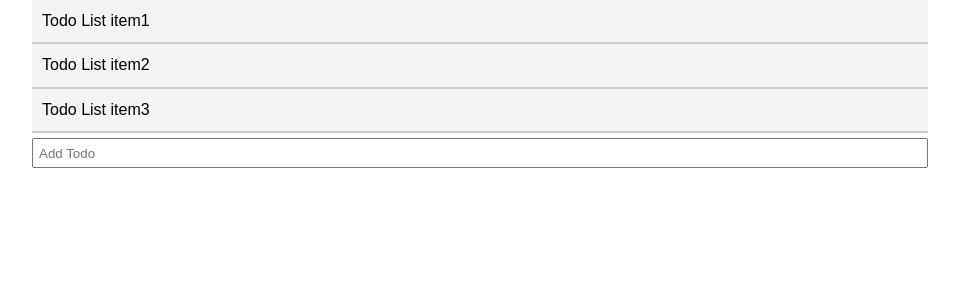
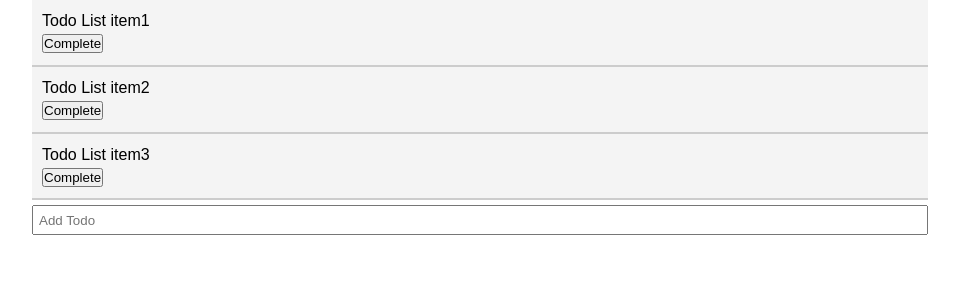
Before and after one commit to Kemosabe2911/TodoReactjs, a React (Create React App) app in the folder todohooks/: page / in a window 1280 px wide. Shown: the top 300 px of the page, without its empty margins (160-1119 px from the left). Built offline with nearby package versions, Linux system fonts and the light colour scheme.

Commit message:
Complete todo

```diff
--- a/todohooks/src/App.js
+++ b/todohooks/src/App.js
@@ -4,8 +4,11 @@ import './App.css';
 
 function Todo({todo, index}){
   return(
-    <div className="todo">
+    <div className="todo" style={ {textDecoration: todo.isCompleted ? 'line-through': ''}}>
       {todo.text}
+    <div>
+        <button onClick={() => completeTodo(index)}>Complete</button>
+    </div>
     </div>
   )
 }
@@ -46,13 +49,19 @@ function App() {
   const addTodo = text =>{
     const newTodos= [...todos, {text}];
     setTodos(newTodos);
-  }
+  };
+
+  const completeTodo = index =>{
+    const newTodos= [...todos];
+    newTodos[index].isCompleted= true;
+    setTodos(newTodos);
+  };
 
   return (
     <div className="App">
       <div className="container">
         {todos.map((todo, index) =>(
-          <Todo key={index} index={index} todo={todo} />
+          <Todo key={index} index={index} todo={todo} completeTodo={completeTodo} />
         ))}
         <TodoForm addTodo={addTodo} />
       </div>
```
